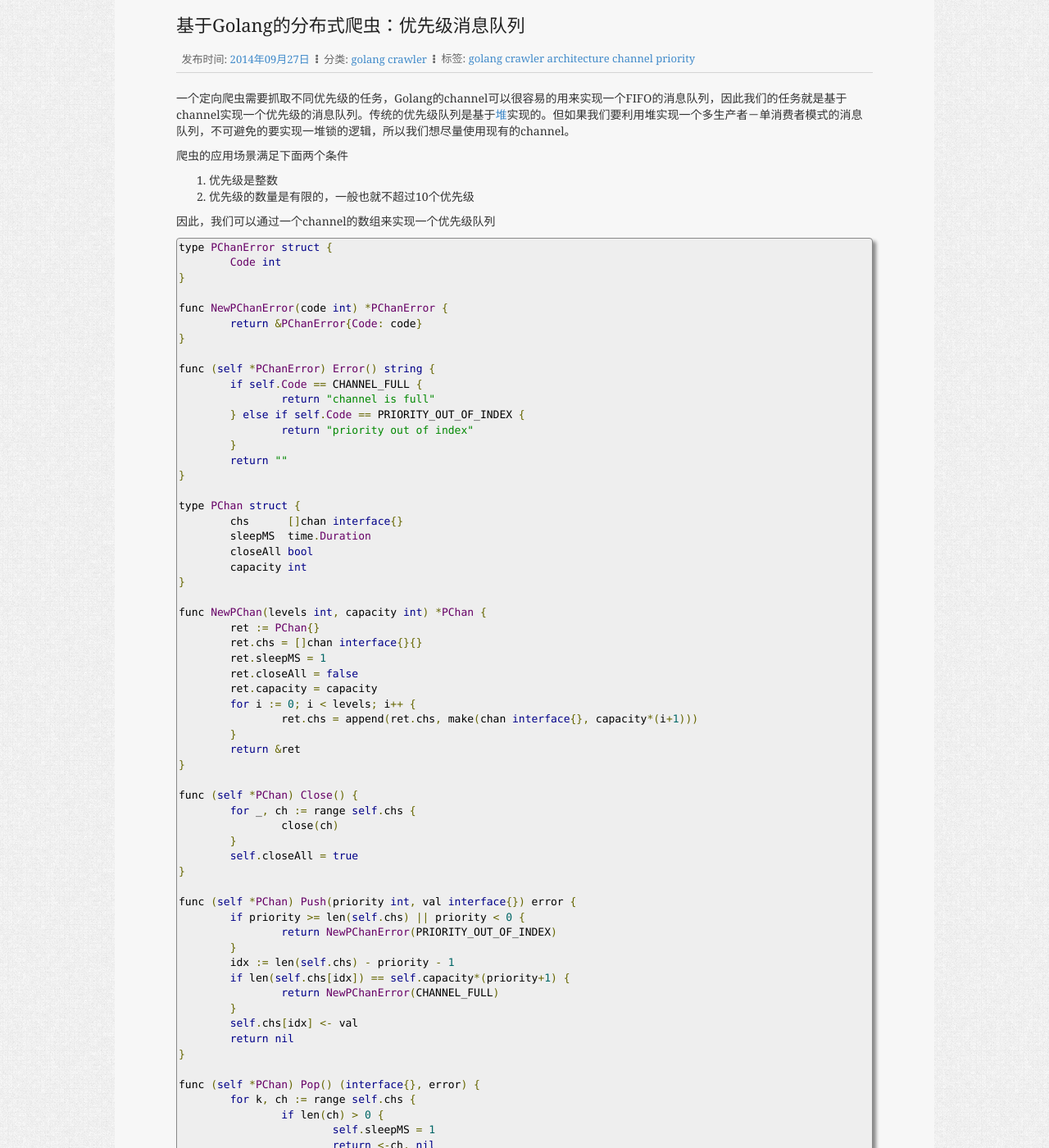
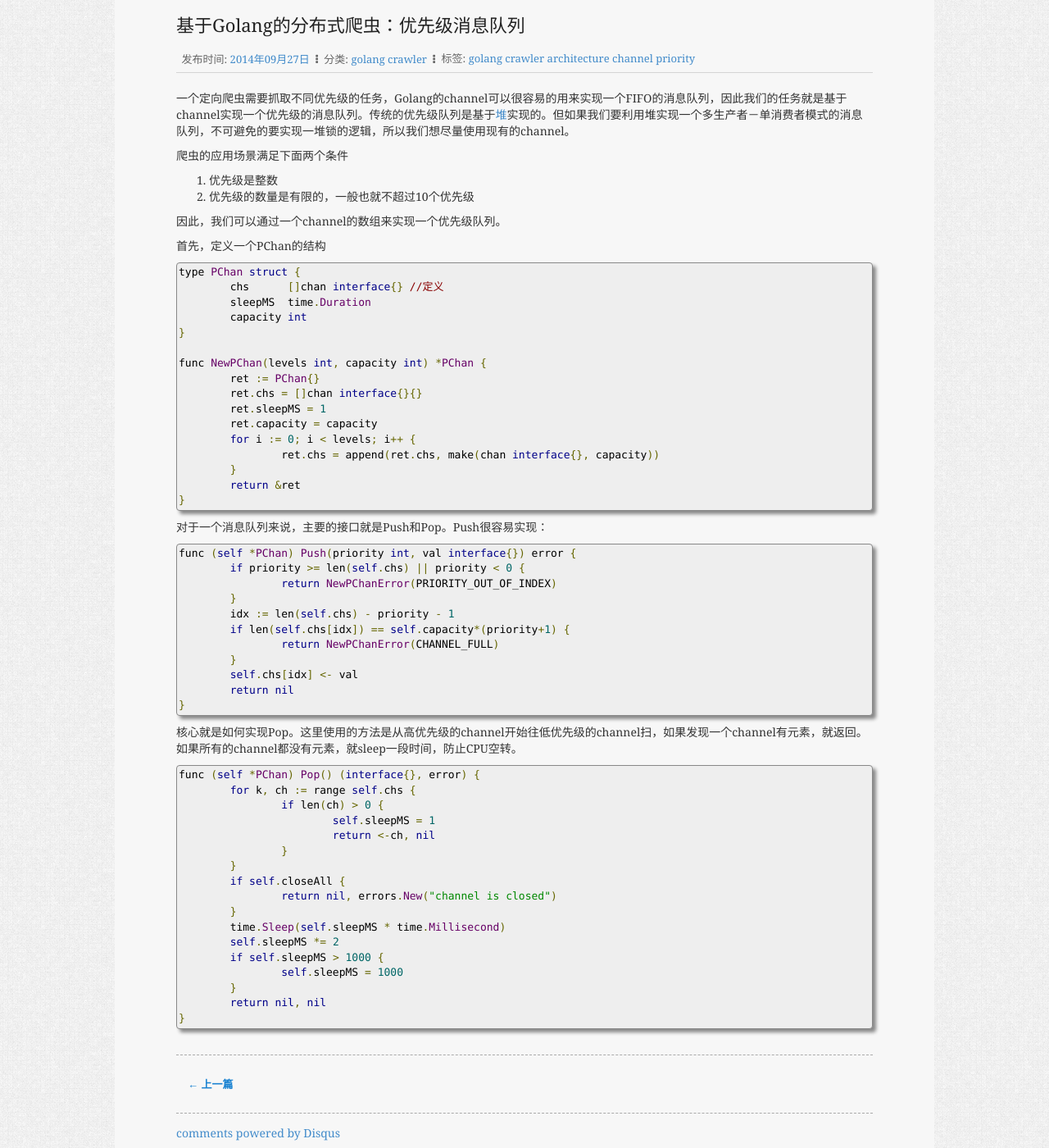
Before and after one commit to xlvector/xlvector.github.com, a Jekyll site: the page built from _posts/2014-09-27-golang-distributed-crawler-priority-channel.md, in a window 1280 px wide and 1400 px high, scrolled down 200 px. Shown: the whole window at 82% size. Built offline with Jekyll 4.4.1, drawn with Linux system fonts in a browser that asks for light colours; Markdown is read by kramdown in place of the engine named in the settings; comment, search, counter and statistics services are not loaded; some of the changed text lies outside the part shown.

Commit message:
priority channel

```diff
--- a/_posts/2014-09-27-golang-distributed-crawler-priority-channel.md
+++ b/_posts/2014-09-27-golang-distributed-crawler-priority-channel.md
@@ -12,30 +12,14 @@ tags: golang crawler architecture channel priority
 1. 优先级是整数
 2. 优先级的数量是有限的，一般也就不超过10个优先级
 
-因此，我们可以通过一个channel的数组来实现一个优先级队列
+因此，我们可以通过一个channel的数组来实现一个优先级队列。
+
+首先，定义一个PChan的结构
 
 
-	type PChanError struct {
-		Code int
-	}
-
-	func NewPChanError(code int) *PChanError {
-		return &PChanError{Code: code}
-	}
-
-	func (self *PChanError) Error() string {
-		if self.Code == CHANNEL_FULL {
-			return "channel is full"
-		} else if self.Code == PRIORITY_OUT_OF_INDEX {
-			return "priority out of index"
-		}
-		return ""
-	}
-
 	type PChan struct {
-		chs      []chan interface{}
+		chs      []chan interface{} //定义
 		sleepMS  time.Duration
-		closeAll bool
 		capacity int
 	}
 
@@ -43,20 +27,14 @@ tags: golang crawler architecture channel priority
 		ret := PChan{}
 		ret.chs = []chan interface{}{}
 		ret.sleepMS = 1
-		ret.closeAll = false
 		ret.capacity = capacity
 		for i := 0; i < levels; i++ {
-			ret.chs = append(ret.chs, make(chan interface{}, capacity*(i+1)))
+			ret.chs = append(ret.chs, make(chan interface{}, capacity))
 		}
 		return &ret
 	}
 
-	func (self *PChan) Close() {
-		for _, ch := range self.chs {
-			close(ch)
-		}
-		self.closeAll = true
-	}
+对于一个消息队列来说，主要的接口就是Push和Pop。Push很容易实现：
 
 	func (self *PChan) Push(priority int, val interface{}) error {
 		if priority >= len(self.chs) || priority < 0 {
@@ -69,6 +47,9 @@ tags: golang crawler architecture channel priority
 		self.chs[idx] <- val
 		return nil
 	}
+
+核心就是如何实现Pop。这里使用的方法是从高优先级的channel开始往低优先级的channel扫，如果发现一个channel有元素，就返回。
+如果所有的channel都没有元素，就sleep一段时间，防止CPU空转。
 
 	func (self *PChan) Pop() (interface{}, error) {
 		for k, ch := range self.chs {
@@ -87,16 +68,3 @@ tags: golang crawler architecture channel priority
 		}
 		return nil, nil
 	}
-
-	func (self *PChan) QuickPop() (interface{}, error) {
-		for k, ch := range self.chs {
-			if len(ch) > 0 {
-				self.sleepMS = 1
-				return <-ch, nil
-			}
-		}
-		if self.closeAll {
-			return nil, errors.New("channel is closed")
-		}
-		return nil, nil
-	}
```
